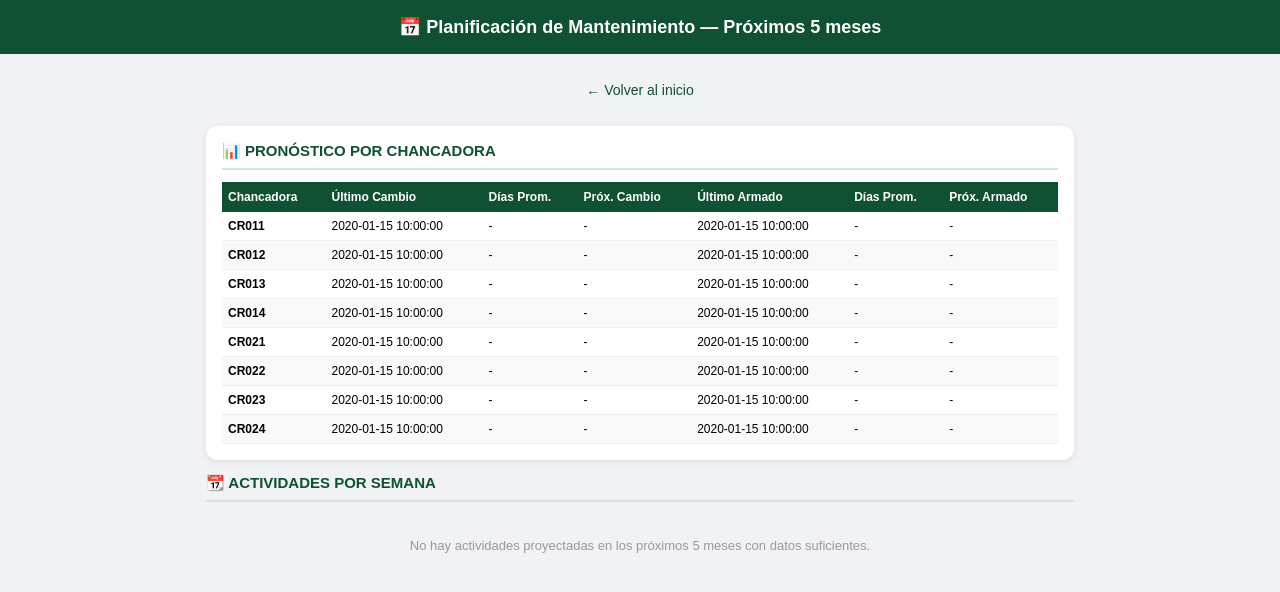
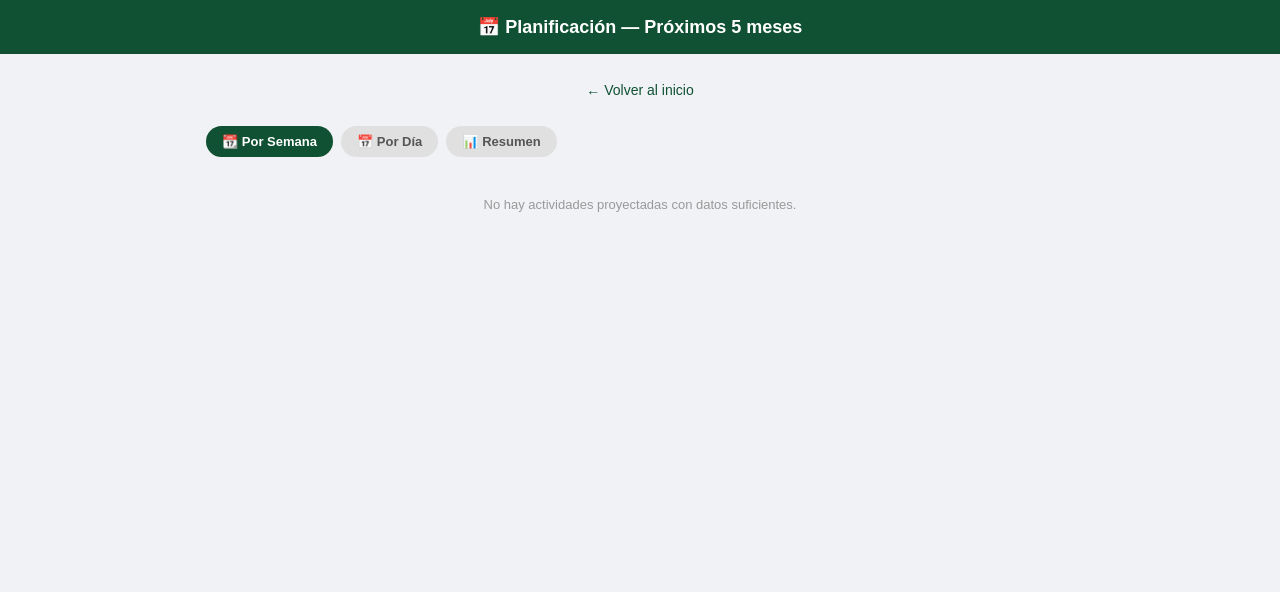
Before and after one commit to asistenciametsofs/protocolo-app, a Flask app: page /planificacion in a window 1280 px wide. Shown: the top 592 px of the page. Run offline with Flask 3, Linux system fonts and the light colour scheme; a database or web service that is not in the repository returns one stand-in record (values such as "Sample title"); some libraries are stand-ins or nearby versions.

Commit message:
Planificacion por semana y dia 5 meses

```diff
--- a/app.py
+++ b/app.py
@@ -1785,6 +1785,8 @@ def planificacion():
 
     chancadoras = ['CR011','CR012','CR013','CR014','CR021','CR022','CR023','CR024']
     datos_plan = {}
+    hoy = datetime.now()
+    fin = hoy + timedelta(days=150)
 
     for ch in chancadoras:
         # Fechas de cambio históricas
@@ -1795,85 +1797,111 @@ def planificacion():
 
         ultimo_cambio = None
         duracion_promedio = None
-        proxima_fecha = None
+        fechas_cambio_proyectadas = []
 
         if len(fechas) >= 2:
             duraciones = []
             for i in range(1, len(fechas)):
-                d1 = datetime.strptime(str(fechas[i-1]), '%Y-%m-%d') if isinstance(fechas[i-1], str) else datetime.combine(fechas[i-1], datetime.min.time())
-                d2 = datetime.strptime(str(fechas[i]), '%Y-%m-%d') if isinstance(fechas[i], str) else datetime.combine(fechas[i], datetime.min.time())
+                d1 = datetime.combine(fechas[i-1], datetime.min.time()) if hasattr(fechas[i-1], 'year') else datetime.strptime(str(fechas[i-1]), '%Y-%m-%d')
+                d2 = datetime.combine(fechas[i], datetime.min.time()) if hasattr(fechas[i], 'year') else datetime.strptime(str(fechas[i]), '%Y-%m-%d')
                 duraciones.append((d2 - d1).days)
             duracion_promedio = round(sum(duraciones) / len(duraciones))
             ultimo_cambio = fechas[-1]
-            ul = datetime.strptime(str(ultimo_cambio), '%Y-%m-%d') if isinstance(ultimo_cambio, str) else datetime.combine(ultimo_cambio, datetime.min.time())
-            proxima_fecha = ul + timedelta(days=duracion_promedio)
-        elif len(fechas) == 1:
-            ultimo_cambio = fechas[-1]
+            ul = datetime.combine(ultimo_cambio, datetime.min.time()) if hasattr(ultimo_cambio, 'year') else datetime.strptime(str(ultimo_cambio), '%Y-%m-%d')
+            proxima = ul + timedelta(days=duracion_promedio)
+            while proxima <= fin:
+                if proxima >= hoy:
+                    fechas_cambio_proyectadas.append(proxima.strftime('%Y-%m-%d'))
+                proxima += timedelta(days=duracion_promedio)
 
         # Armados históricos
         c.execute('''SELECT fecha_inicio FROM armado_hb
-                     WHERE equipo LIKE %s AND fecha_inicio IS NOT NULL
-                     ORDER BY fecha_inicio ASC''', (f'%{ch}%',))
+                     WHERE cliente IS NOT NULL AND fecha_inicio IS NOT NULL
+                     ORDER BY fecha_inicio ASC''', )
+        fechas_arm_all = [r[0] for r in c.fetchall()]
+
+        c.execute('''SELECT fecha_inicio FROM armado_hb
+                     WHERE fecha_inicio IS NOT NULL
+                     ORDER BY fecha_inicio ASC''')
         fechas_arm = [r[0] for r in c.fetchall()]
 
+        duracion_prom_arm = None
+        fechas_armado_proyectadas = []
         ultimo_armado = fechas_arm[-1] if fechas_arm else None
-        duracion_prom_arm = None
-        proxima_fecha_arm = None
 
         if len(fechas_arm) >= 2:
             durs = []
             for i in range(1, len(fechas_arm)):
-                d1 = datetime.strptime(str(fechas_arm[i-1]), '%Y-%m-%d') if isinstance(fechas_arm[i-1], str) else datetime.combine(fechas_arm[i-1], datetime.min.time())
-                d2 = datetime.strptime(str(fechas_arm[i]), '%Y-%m-%d') if isinstance(fechas_arm[i], str) else datetime.combine(fechas_arm[i], datetime.min.time())
+                d1 = datetime.combine(fechas_arm[i-1], datetime.min.time()) if hasattr(fechas_arm[i-1], 'year') else datetime.strptime(str(fechas_arm[i-1]), '%Y-%m-%d')
+                d2 = datetime.combine(fechas_arm[i], datetime.min.time()) if hasattr(fechas_arm[i], 'year') else datetime.strptime(str(fechas_arm[i]), '%Y-%m-%d')
                 durs.append((d2 - d1).days)
             duracion_prom_arm = round(sum(durs) / len(durs))
-            ul = datetime.strptime(str(ultimo_armado), '%Y-%m-%d') if isinstance(ultimo_armado, str) else datetime.combine(ultimo_armado, datetime.min.time())
-            proxima_fecha_arm = ul + timedelta(days=duracion_prom_arm)
+            ul = datetime.combine(ultimo_armado, datetime.min.time()) if hasattr(ultimo_armado, 'year') else datetime.strptime(str(ultimo_armado), '%Y-%m-%d')
+            proxima = ul + timedelta(days=duracion_prom_arm)
+            while proxima <= fin:
+                if proxima >= hoy:
+                    fechas_armado_proyectadas.append(proxima.strftime('%Y-%m-%d'))
+                proxima += timedelta(days=duracion_prom_arm)
 
         datos_plan[ch] = {
             'ultimo_cambio': str(ultimo_cambio) if ultimo_cambio else '-',
             'duracion_promedio': duracion_promedio,
-            'proxima_fecha': proxima_fecha.strftime('%Y-%m-%d') if proxima_fecha else '-',
+            'fechas_cambio': fechas_cambio_proyectadas,
             'ultimo_armado': str(ultimo_armado) if ultimo_armado else '-',
             'duracion_prom_arm': duracion_prom_arm,
-            'proxima_fecha_arm': proxima_fecha_arm.strftime('%Y-%m-%d') if proxima_fecha_arm else '-',
+            'fechas_armado': fechas_armado_proyectadas,
         }
 
     conn.close()
 
-    # Agrupar por semana próximos 5 meses
-    hoy = datetime.now()
+    # Agrupar por DÍA
+    dias = {}
+    for ch, d in datos_plan.items():
+        for fecha_str in d['fechas_cambio']:
+            if fecha_str not in dias:
+                dias[fecha_str] = {'cambios': [], 'armados': []}
+            dias[fecha_str]['cambios'].append(ch)
+        for fecha_str in d['fechas_armado']:
+            if fecha_str not in dias:
+                dias[fecha_str] = {'cambios': [], 'armados': []}
+            dias[fecha_str]['armados'].append(ch)
+
+    # Agrupar por SEMANA
     semanas = {}
-    for ch, d in datos_plan.items():
-        for tipo, fecha_str in [('cambio', d['proxima_fecha']), ('armado', d['proxima_fecha_arm'])]:
-            if fecha_str == '-':
-                continue
-            fecha = datetime.strptime(fecha_str, '%Y-%m-%d')
-            if hoy <= fecha <= hoy + timedelta(days=150):
-                semana = fecha.strftime('%Y-W%W')
-                if semana not in semanas:
-                    semanas[semana] = {'cambios': [], 'armados': []}
-                if tipo == 'cambio':
-                    semanas[semana]['cambios'].append(ch)
-                else:
-                    semanas[semana]['armados'].append(ch)
+    for fecha_str, data in dias.items():
+        fecha = datetime.strptime(fecha_str, '%Y-%m-%d')
+        semana = fecha.strftime('%Y-W%W')
+        if semana not in semanas:
+            semanas[semana] = {'cambios': [], 'armados': [], 'dias': {}}
+        for ch in data['cambios']:
+            if ch not in semanas[semana]['cambios']:
+                semanas[semana]['cambios'].append(ch)
+        for ch in data['armados']:
+            if ch not in semanas[semana]['armados']:
+                semanas[semana]['armados'].append(ch)
+        if fecha_str not in semanas[semana]['dias']:
+            semanas[semana]['dias'][fecha_str] = {'cambios': [], 'armados': []}
+        semanas[semana]['dias'][fecha_str]['cambios'] += data['cambios']
+        semanas[semana]['dias'][fecha_str]['armados'] += data['armados']
 
     # Personal por semana
     for semana, data in semanas.items():
-        n_cambios = len(data['cambios'])
-        n_armados = len(data['armados'])
-        data['personal_cambio'] = n_cambios * 12
-        data['personal_armado'] = n_armados * 9
+        n_c = len(data['cambios'])
+        n_a = len(data['armados'])
+        data['personal_cambio'] = n_c * 12
+        data['personal_armado'] = n_a * 9
         data['personal_total'] = data['personal_cambio'] + data['personal_armado']
-        data['detalle_cambio'] = f"{n_cambios*3} soldadores, {n_cambios} riggers, {n_cambios} op. grúa, {n_cambios*7} mecánicos" if n_cambios else '-'
-        data['detalle_armado'] = f"{n_armados*2} soldadores, {n_armados} op. grúa, {n_armados} riggers, {n_armados*5} mecánicos" if n_armados else '-'
+        data['detalle_cambio'] = f"{n_c*3} soldadores, {n_c} riggers, {n_c} op. grúa, {n_c*7} mecánicos" if n_c else '-'
+        data['detalle_armado'] = f"{n_a*2} soldadores, {n_a} op. grúa, {n_a} riggers, {n_a*5} mecánicos" if n_a else '-'
 
     semanas_sorted = dict(sorted(semanas.items()))
+    dias_sorted = dict(sorted(dias.items()))
 
     return render_template('planificacion.html',
                            datos_plan=datos_plan,
                            chancadoras=chancadoras,
                            semanas=semanas_sorted,
+                           dias=dias_sorted,
                            hoy=hoy.strftime('%Y-%m-%d'))
 
 if __name__ == '__main__':
--- a/templates/planificacion.html
+++ b/templates/planificacion.html
@@ -15,85 +15,44 @@
         .card-title { font-size: 15px; font-weight: bold; color: #0f5132; margin-bottom: 12px; padding-bottom: 8px; border-bottom: 2px solid #d1e7dd; text-transform: uppercase; }
         table { width: 100%; border-collapse: collapse; font-size: 12px; }
         th { background: #0f5132; color: white; padding: 8px 6px; text-align: left; }
-        td { padding: 7px 6px; border-bottom: 1px solid #eee; }
+        td { padding: 7px 6px; border-bottom: 1px solid #eee; vertical-align: top; }
         tr:nth-child(even) { background: #f9f9f9; }
-        .badge-cambio { background: #dc3545; color: white; padding: 2px 8px; border-radius: 10px; font-size: 11px; }
-        .badge-armado { background: #0d6efd; color: white; padding: 2px 8px; border-radius: 10px; font-size: 11px; }
         .semana-card { background: white; border-radius: 12px; padding: 16px; margin-bottom: 14px; box-shadow: 0 2px 8px rgba(0,0,0,0.08); border-left: 4px solid #0f5132; }
         .semana-titulo { font-size: 14px; font-weight: bold; color: #0f5132; margin-bottom: 10px; }
         .personal-grid { display: grid; grid-template-columns: 1fr 1fr 1fr; gap: 10px; margin-top: 10px; }
         .personal-kpi { background: #f0f4ff; border-radius: 8px; padding: 10px; text-align: center; }
         .personal-kpi-label { font-size: 11px; color: #666; }
         .personal-kpi-valor { font-size: 20px; font-weight: bold; color: #0f5132; }
-        .alerta-rojo { border-left-color: #dc3545; }
-        .alerta-amarillo { border-left-color: #ffc107; }
         .chip { display: inline-block; padding: 2px 8px; border-radius: 10px; font-size: 11px; margin: 2px; }
         .chip-cambio { background: #ffe0e0; color: #dc3545; }
         .chip-armado { background: #e0eaff; color: #0d6efd; }
+        .dia-row { display: flex; align-items: center; gap: 8px; padding: 6px 0; border-bottom: 1px solid #f0f0f0; font-size: 12px; }
+        .dia-fecha { min-width: 90px; font-weight: bold; color: #555; }
+        .alerta-rojo { border-left-color: #dc3545; }
+        .alerta-amarillo { border-left-color: #ffc107; }
+        .tab-btns { display: flex; gap: 8px; margin-bottom: 16px; }
+        .tab-btn { padding: 8px 16px; border-radius: 20px; border: none; cursor: pointer; font-size: 13px; font-weight: bold; }
+        .tab-btn.activo { background: #0f5132; color: white; }
+        .tab-btn:not(.activo) { background: #e0e0e0; color: #555; }
+        .tab-content { display: none; }
+        .tab-content.activo { display: block; }
     </style>
 </head>
 <body>
 <div class="header">
-    <h1>📅 Planificación de Mantenimiento — Próximos 5 meses</h1>
+    <h1>📅 Planificación — Próximos 5 meses</h1>
 </div>
 <div class="container">
     <a href="/" class="btn-back">← Volver al inicio</a>
 
-    <!-- TABLA RESUMEN POR CHANCADORA -->
-    <div class="card">
-        <div class="card-title">📊 Pronóstico por Chancadora</div>
-        <table>
-            <thead>
-                <tr>
-                    <th>Chancadora</th>
-                    <th>Último Cambio</th>
-                    <th>Días Prom.</th>
-                    <th>Próx. Cambio</th>
-                    <th>Último Armado</th>
-                    <th>Días Prom.</th>
-                    <th>Próx. Armado</th>
-                </tr>
-            </thead>
-            <tbody>
-            {% for ch in chancadoras %}
-            {% set d = datos_plan[ch] %}
-            <tr>
-                <td><strong>{{ ch }}</strong></td>
-                <td>{{ d.ultimo_cambio }}</td>
-                <td>{{ d.duracion_promedio or '-' }}</td>
-                <td>
-                    {% if d.proxima_fecha != '-' %}
-                        {% if d.proxima_fecha <= hoy %}
-                            <span style="color:#dc3545;font-weight:bold">⚠️ {{ d.proxima_fecha }}</span>
-                        {% else %}
-                            <span style="color:#0f5132">{{ d.proxima_fecha }}</span>
-                        {% endif %}
-                    {% else %}
-                        -
-                    {% endif %}
-                </td>
-                <td>{{ d.ultimo_armado }}</td>
-                <td>{{ d.duracion_prom_arm or '-' }}</td>
-                <td>
-                    {% if d.proxima_fecha_arm != '-' %}
-                        {% if d.proxima_fecha_arm <= hoy %}
-                            <span style="color:#dc3545;font-weight:bold">⚠️ {{ d.proxima_fecha_arm }}</span>
-                        {% else %}
-                            <span style="color:#0d6efd">{{ d.proxima_fecha_arm }}</span>
-                        {% endif %}
-                    {% else %}
-                        -
-                    {% endif %}
-                </td>
-            </tr>
-            {% endfor %}
-            </tbody>
-        </table>
+    <div class="tab-btns">
+        <button class="tab-btn activo" onclick="showTab('semanas')">📆 Por Semana</button>
+        <button class="tab-btn" onclick="showTab('dias')">📅 Por Día</button>
+        <button class="tab-btn" onclick="showTab('resumen')">📊 Resumen</button>
     </div>
 
-    <!-- SEMANAS -->
-    <div class="card-title" style="margin-bottom:12px; color:#0f5132; font-weight:bold; font-size:15px;">📆 Actividades por Semana</div>
-
+    <!-- TAB SEMANAS -->
+    <div id="tab-semanas" class="tab-content activo">
         {% if semanas %}
             {% for semana, data in semanas.items() %}
             <div class="semana-card {% if data.personal_total > 20 %}alerta-rojo{% elif data.personal_total > 10 %}alerta-amarillo{% endif %}">
@@ -101,21 +60,25 @@
 
                 {% if data.cambios %}
                 <div style="margin-bottom:6px">
-                <strong>Cambios:</strong>
-                {% for ch in data.cambios %}
-                <span class="chip chip-cambio">🔧 {{ ch }}</span>
-                {% endfor %}
+                    <strong>🔧 Cambios:</strong>
+                    {% for ch in data.cambios %}<span class="chip chip-cambio">{{ ch }}</span>{% endfor %}
+                </div>
+                {% endif %}
+                {% if data.armados %}
+                <div style="margin-bottom:8px">
+                    <strong>🔩 Armados:</strong>
+                    {% for ch in data.armados %}<span class="chip chip-armado">{{ ch }}</span>{% endfor %}
                 </div>
                 {% endif %}
 
-            {% if data.armados %}
-            <div style="margin-bottom:6px">
-                <strong>Armados:</strong>
-                {% for ch in data.armados %}
-                <span class="chip chip-armado">🔩 {{ ch }}</span>
+                <!-- Días de esa semana -->
+                {% for fecha_str, ddata in data.dias.items()|sort %}
+                <div class="dia-row">
+                    <span class="dia-fecha">{{ fecha_str }}</span>
+                    {% for ch in ddata.cambios %}<span class="chip chip-cambio">🔧 {{ ch }}</span>{% endfor %}
+                    {% for ch in ddata.armados %}<span class="chip chip-armado">🔩 {{ ch }}</span>{% endfor %}
+                </div>
                 {% endfor %}
-            </div>
-            {% endif %}
 
                 <div class="personal-grid">
                     <div class="personal-kpi">
@@ -137,11 +100,82 @@
             </div>
             {% endfor %}
         {% else %}
-        <div style="text-align:center;padding:24px;color:#999;font-size:13px">
-            No hay actividades proyectadas en los próximos 5 meses con datos suficientes.
+            <div style="text-align:center;padding:24px;color:#999;font-size:13px">No hay actividades proyectadas con datos suficientes.</div>
+        {% endif %}
     </div>
-    {% endif %}
 
+    <!-- TAB DÍAS -->
+    <div id="tab-dias" class="tab-content">
+        <div class="card">
+            <div class="card-title">📅 Actividades por Día</div>
+            <table>
+                <thead>
+                    <tr><th>Fecha</th><th>Cambios</th><th>Armados</th><th>Personal</th></tr>
+                </thead>
+                <tbody>
+                {% for fecha_str, data in dias.items() %}
+                <tr>
+                    <td><strong>{{ fecha_str }}</strong></td>
+                    <td>{% for ch in data.cambios %}<span class="chip chip-cambio">{{ ch }}</span>{% endfor %}</td>
+                    <td>{% for ch in data.armados %}<span class="chip chip-armado">{{ ch }}</span>{% endfor %}</td>
+                    <td><strong>{{ data.cambios|length * 12 + data.armados|length * 9 }}</strong> personas</td>
+                </tr>
+                {% endfor %}
+                </tbody>
+            </table>
         </div>
+    </div>
+
+    <!-- TAB RESUMEN -->
+    <div id="tab-resumen" class="tab-content">
+        <div class="card">
+            <div class="card-title">📊 Pronóstico por Chancadora</div>
+            <table>
+                <thead>
+                    <tr>
+                        <th>Chancadora</th>
+                        <th>Último Cambio</th>
+                        <th>Días Prom.</th>
+                        <th>Próximas fechas cambio</th>
+                        <th>Días Prom. Armado</th>
+                        <th>Próximas fechas armado</th>
+                    </tr>
+                </thead>
+                <tbody>
+                {% for ch in chancadoras %}
+                {% set d = datos_plan[ch] %}
+                <tr>
+                    <td><strong>{{ ch }}</strong></td>
+                    <td>{{ d.ultimo_cambio }}</td>
+                    <td>{{ d.duracion_promedio or '-' }}</td>
+                    <td>
+                        {% for f in d.fechas_cambio %}
+                        <span class="chip chip-cambio">{{ f }}</span>
+                        {% endfor %}
+                        {% if not d.fechas_cambio %}-{% endif %}
+                    </td>
+                    <td>{{ d.duracion_prom_arm or '-' }}</td>
+                    <td>
+                        {% for f in d.fechas_armado %}
+                        <span class="chip chip-armado">{{ f }}</span>
+                        {% endfor %}
+                        {% if not d.fechas_armado %}-{% endif %}
+                    </td>
+                </tr>
+                {% endfor %}
+                </tbody>
+            </table>
+        </div>
+    </div>
+</div>
+
+<script>
+function showTab(tab) {
+    document.querySelectorAll('.tab-content').forEach(t => t.classList.remove('activo'));
+    document.querySelectorAll('.tab-btn').forEach(b => b.classList.remove('activo'));
+    document.getElementById('tab-' + tab).classList.add('activo');
+    event.target.classList.add('activo');
+}
+</script>
 </body>
 </html>
```
Lines whose indentation alone changed are shown as unchanged.
